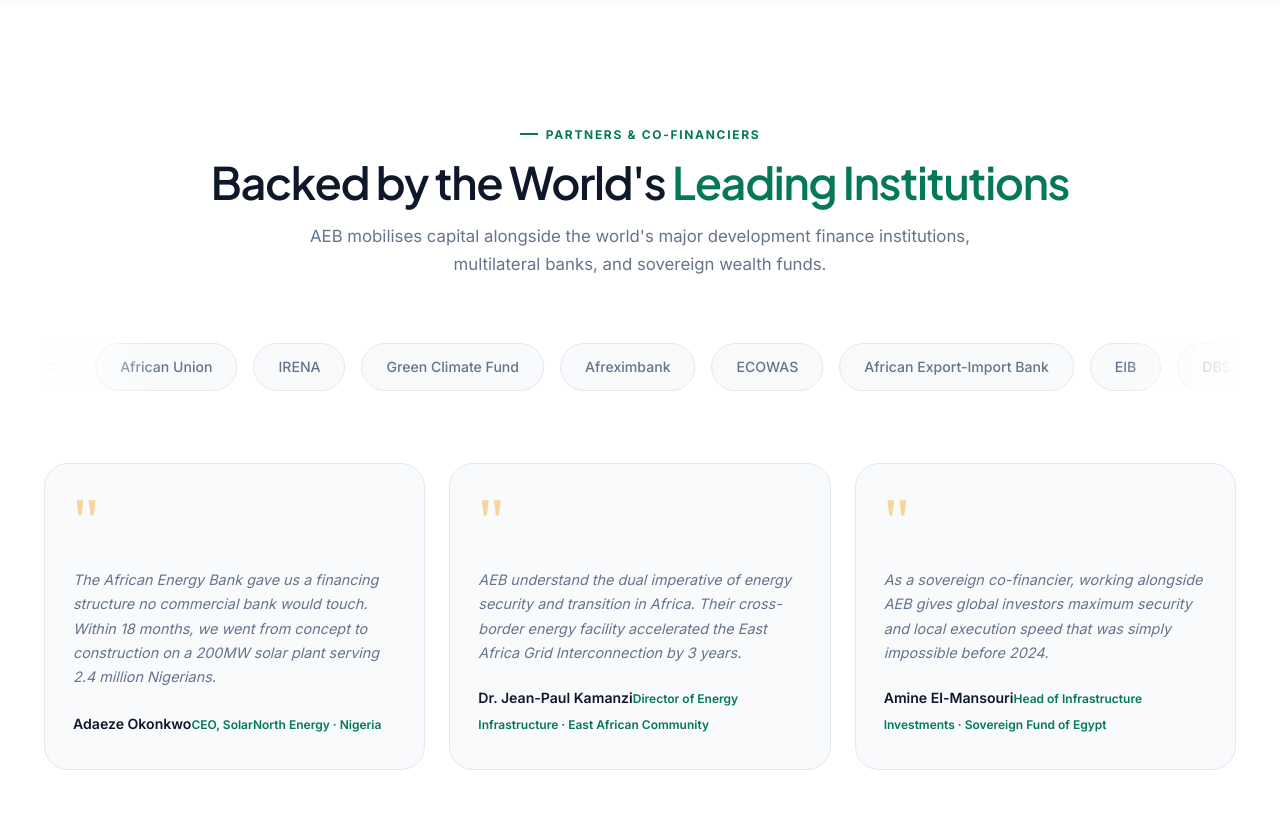
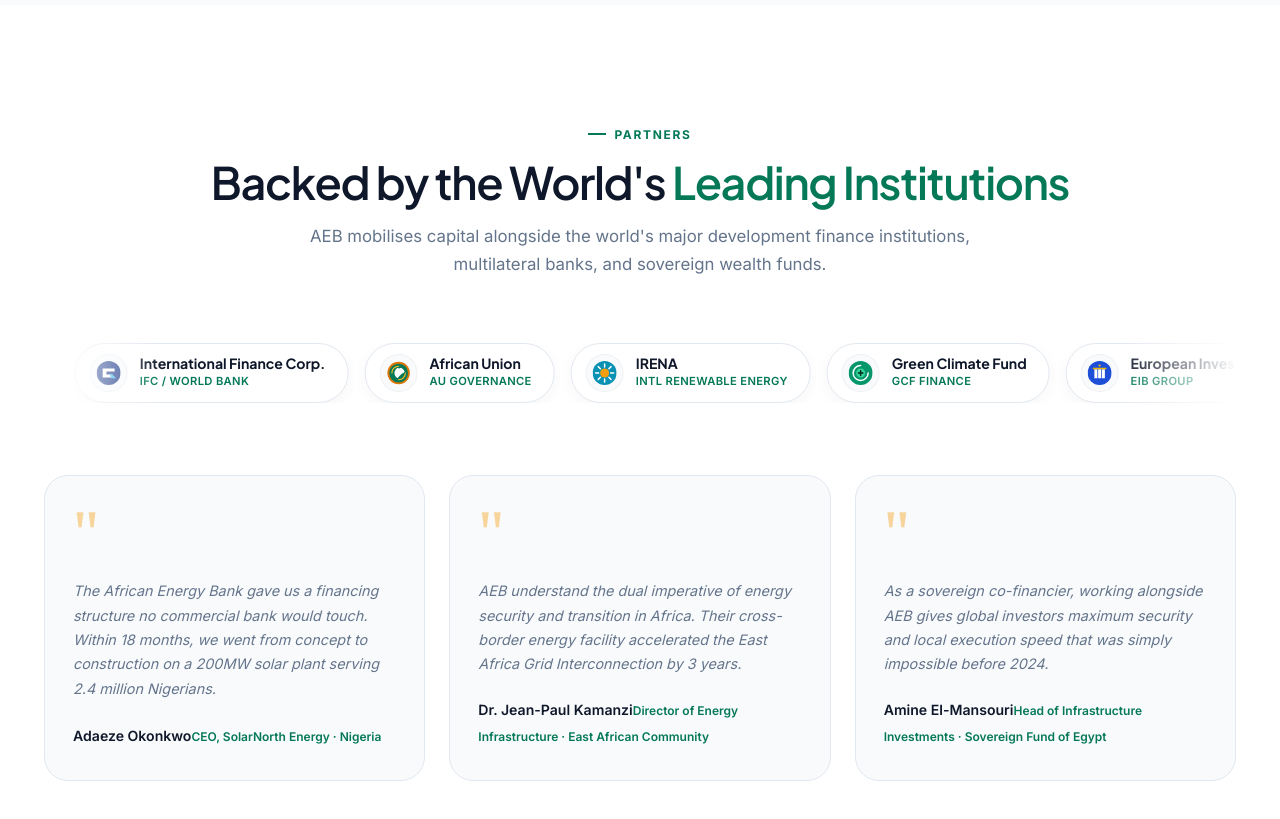
Before and after one commit to ephraim2k2/AEB, a React (Vite) app: page / in a window 1280 px wide. Shown: the part 5800-6619 px from the top of the page. Built offline with nearby package versions, Linux system fonts and the light colour scheme; a web font is replaced by a local one.

Commit message:
Upggdate project

```diff
--- a/src/components/Partners.jsx
+++ b/src/components/Partners.jsx
@@ -1,22 +1,163 @@
 import React from 'react';
 
+const partnersData = [
+  {
+    id: 'afdb',
+    name: 'African Development Bank',
+    sub: 'AfDB Group',
+    logo: (
+      <svg width="24" height="24" viewBox="0 0 32 32" fill="none" xmlns="http://www.w3.org/2000/svg">
+        <circle cx="16" cy="16" r="15" fill="#047857" />
+        <circle cx="16" cy="16" r="12" stroke="#f59e0b" strokeWidth="1.5" strokeDasharray="3 2" />
+        <path d="M15 8C12 9.5 9.5 12 9 16C8.5 20 10.5 23.5 14.5 25C15.5 22 17 19.5 19.5 18C22 16.5 24 16 25 15C24.5 12 22.5 9.5 19.5 8.5C18 9.5 16.5 10.5 15 8Z" fill="#ffffff" />
+        <circle cx="20" cy="12" r="2" fill="#f59e0b" />
+      </svg>
+    ),
+  },
+  {
+    id: 'afreximbank',
+    name: 'Afreximbank',
+    sub: 'African Export-Import Bank',
+    logo: (
+      <svg width="24" height="24" viewBox="0 0 32 32" fill="none" xmlns="http://www.w3.org/2000/svg">
+        <rect width="32" height="32" rx="16" fill="#022c1e" />
+        <path d="M16 4L20.5 11.5L29 16L20.5 20.5L16 28L11.5 20.5L3 16L11.5 11.5L16 4Z" fill="#059669" />
+        <path d="M16 8L18.8 13.2L24 16L18.8 18.8L16 24L13.2 18.8L8 16L13.2 13.2L16 8Z" fill="#fbbf24" />
+        <circle cx="16" cy="16" r="3" fill="#ffffff" />
+      </svg>
+    ),
+  },
+  {
+    id: 'worldbank',
+    name: 'World Bank Group',
+    sub: 'IBRD • IDA • IFC',
+    logo: (
+      <svg width="24" height="24" viewBox="0 0 32 32" fill="none" xmlns="http://www.w3.org/2000/svg">
+        <circle cx="16" cy="16" r="15" fill="#0284c7" />
+        <circle cx="16" cy="16" r="11" stroke="#ffffff" strokeWidth="1.5" />
+        <ellipse cx="16" cy="16" rx="6" ry="11" stroke="#ffffff" strokeWidth="1.2" />
+        <line x1="5" y1="16" x2="27" y2="16" stroke="#ffffff" strokeWidth="1.5" />
+        <line x1="7" y1="11" x2="25" y2="11" stroke="#ffffff" strokeWidth="1" />
+        <line x1="7" y1="21" x2="25" y2="21" stroke="#ffffff" strokeWidth="1" />
+      </svg>
+    ),
+  },
+  {
+    id: 'ifc',
+    name: 'International Finance Corp.',
+    sub: 'IFC / World Bank',
+    logo: (
+      <svg width="24" height="24" viewBox="0 0 32 32" fill="none" xmlns="http://www.w3.org/2000/svg">
+        <rect width="32" height="32" rx="16" fill="#1e3a8a" />
+        <path d="M8 10H24V14H13V18H21V22H8V10Z" fill="#ffffff" />
+        <path d="M21 18L26 23H20L17 18H21Z" fill="#38bdf8" />
+      </svg>
+    ),
+  },
+  {
+    id: 'au',
+    name: 'African Union',
+    sub: 'AU Governance',
+    logo: (
+      <svg width="24" height="24" viewBox="0 0 32 32" fill="none" xmlns="http://www.w3.org/2000/svg">
+        <circle cx="16" cy="16" r="15" fill="#d97706" />
+        <circle cx="16" cy="16" r="12.5" fill="#047857" />
+        <path d="M15 9C13 10 11 12 10.5 15C10 18 11.5 21 14.5 23C16 21 17.5 19 19.5 17.5C21.5 16 23 15.5 24 14.5C23.5 12 21.5 10 19 9C17.5 10 16 10.5 15 9Z" fill="#ffffff" />
+        <path d="M7 16C7 11 11 7 16 7" stroke="#fbbf24" strokeWidth="1.5" strokeLinecap="round" />
+        <path d="M25 16C25 21 21 25 16 25" stroke="#fbbf24" strokeWidth="1.5" strokeLinecap="round" />
+      </svg>
+    ),
+  },
+  {
+    id: 'irena',
+    name: 'IRENA',
+    sub: 'Intl Renewable Energy',
+    logo: (
+      <svg width="24" height="24" viewBox="0 0 32 32" fill="none" xmlns="http://www.w3.org/2000/svg">
+        <rect width="32" height="32" rx="16" fill="#0891b2" />
+        <circle cx="16" cy="16" r="6" fill="#f59e0b" />
+        <path d="M16 4V8M16 24V28M4 16H8M24 16H28M7.5 7.5L10.3 10.3M21.7 21.7L24.5 24.5M7.5 24.5L10.3 21.7M21.7 10.3L24.5 7.5" stroke="#ffffff" strokeWidth="2" strokeLinecap="round" />
+      </svg>
+    ),
+  },
+  {
+    id: 'gcf',
+    name: 'Green Climate Fund',
+    sub: 'GCF Finance',
+    logo: (
+      <svg width="24" height="24" viewBox="0 0 32 32" fill="none" xmlns="http://www.w3.org/2000/svg">
+        <rect width="32" height="32" rx="16" fill="#059669" />
+        <path d="M16 6C10.5 6 6 10.5 6 16C6 21.5 10.5 26 16 26C21.5 26 26 21.5 26 16" stroke="#ffffff" strokeWidth="2" strokeLinecap="round" />
+        <path d="M16 10C12.7 10 10 12.7 10 16C10 19.3 12.7 22 16 22C19.3 22 22 19.3 22 16C22 12.7 19.3 10 16 10Z" fill="#34d399" />
+        <path d="M16 13V19M13 16H19" stroke="#022c1e" strokeWidth="2" strokeLinecap="round" />
+      </svg>
+    ),
+  },
+  {
+    id: 'eib',
+    name: 'European Investment Bank',
+    sub: 'EIB Group',
+    logo: (
+      <svg width="24" height="24" viewBox="0 0 32 32" fill="none" xmlns="http://www.w3.org/2000/svg">
+        <rect width="32" height="32" rx="16" fill="#1d4ed8" />
+        <path d="M9 23V11H13V23H9ZM14 23V11H18V23H14ZM19 23V11H23V23H19Z" fill="#ffffff" />
+        <path d="M7 9H25V11H7V9Z" fill="#eab308" />
+        <circle cx="16" cy="6" r="1.5" fill="#eab308" />
+      </svg>
+    ),
+  },
+  {
+    id: 'dbsa',
+    name: 'DBSA',
+    sub: 'Dev Bank of Southern Africa',
+    logo: (
+      <svg width="24" height="24" viewBox="0 0 32 32" fill="none" xmlns="http://www.w3.org/2000/svg">
+        <rect width="32" height="32" rx="16" fill="#0f766e" />
+        <path d="M16 6L25 12V24L16 28L7 24V12L16 6Z" fill="#0d9488" stroke="#ffffff" strokeWidth="1.5" />
+        <circle cx="16" cy="16" r="4" fill="#f59e0b" />
+      </svg>
+    ),
+  },
+  {
+    id: 'kfw',
+    name: 'KfW Entwicklungsbank',
+    sub: 'KfW Germany',
+    logo: (
+      <svg width="24" height="24" viewBox="0 0 32 32" fill="none" xmlns="http://www.w3.org/2000/svg">
+        <rect width="32" height="32" rx="16" fill="#b91c1c" />
+        <path d="M8 8H14V24H8V8Z" fill="#ffffff" />
+        <path d="M14 16L22 8H25L17 16L25 24H22L14 16Z" fill="#ffffff" />
+      </svg>
+    ),
+  },
+  {
+    id: 'usaid',
+    name: 'USAID Power Africa',
+    sub: 'Power Africa Initiative',
+    logo: (
+      <svg width="24" height="24" viewBox="0 0 32 32" fill="none" xmlns="http://www.w3.org/2000/svg">
+        <rect width="32" height="32" rx="16" fill="#1e3a8a" />
+        <path d="M16 5L24 10V22L16 27L8 22V10L16 5Z" fill="#b91c1c" />
+        <path d="M16 8L22 12V20L16 24L10 20V12L16 8Z" fill="#ffffff" />
+        <path d="M16 11L17.5 14H20.5L18 16L19 19L16 17.2L13 19L14 16L11.5 14H14.5L16 11Z" fill="#1e3a8a" />
+      </svg>
+    ),
+  },
+  {
+    id: 'ebid',
+    name: 'ECOWAS Bank (EBID)',
+    sub: 'West Africa Dev Bank',
+    logo: (
+      <svg width="24" height="24" viewBox="0 0 32 32" fill="none" xmlns="http://www.w3.org/2000/svg">
+        <rect width="32" height="32" rx="16" fill="#047857" />
+        <circle cx="16" cy="16" r="10" stroke="#f59e0b" strokeWidth="2" />
+        <polygon points="16,8 18.5,13 24,13.8 20,17.7 21,23 16,20.3 11,23 12,17.7 8,13.8 13.5,13" fill="#ffffff" />
+      </svg>
+    ),
+  },
+];
+
 export default function Partners() {
-  const partnerNames = [
-    'African Development Bank',
-    'World Bank Group',
-    'IFC',
-    'African Union',
-    'IRENA',
-    'Green Climate Fund',
-    'Afreximbank',
-    'ECOWAS',
-    'African Export-Import Bank',
-    'EIB',
-    'DBSA',
-    'KfW',
-    'USAID',
-  ];
-
   const testimonials = [
     {
       quote:
@@ -42,7 +183,7 @@
     <section className="section section--partners" id="partners">
       <div className="container">
         <div className="section-header" id="partners-header">
-          <span className="section-label">Partners &amp; Co-financiers</span>
+          <span className="section-label">Partners</span>
           <h2 className="section-title">
             Backed by the World's <span className="gradient-text">Leading Institutions</span>
           </h2>
@@ -51,19 +192,27 @@
           </p>
         </div>
 
-        {/* Partners Marquee */}
+        {/* Partners Logo Marquee */}
         <div className="partners-marquee-wrap">
           <div className="partners-track">
-            {partnerNames.map((name, i) => (
-              <span className="partner-badge" key={`orig-${i}`}>
-                {name}
-              </span>
+            {partnersData.map((partner, i) => (
+              <div className="partner-logo-card" key={`orig-${partner.id}-${i}`}>
+                <div className="partner-logo-icon">{partner.logo}</div>
+                <div className="partner-logo-info">
+                  <span className="partner-logo-name">{partner.name}</span>
+                  <span className="partner-logo-sub">{partner.sub}</span>
+                </div>
+              </div>
             ))}
-            {/* Duplicated for infinite smooth CSS marquee */}
-            {partnerNames.map((name, i) => (
-              <span className="partner-badge" key={`dup-${i}`}>
-                {name}
-              </span>
+            {/* Duplicated for smooth infinite CSS marquee loop */}
+            {partnersData.map((partner, i) => (
+              <div className="partner-logo-card" key={`dup-${partner.id}-${i}`}>
+                <div className="partner-logo-icon">{partner.logo}</div>
+                <div className="partner-logo-info">
+                  <span className="partner-logo-name">{partner.name}</span>
+                  <span className="partner-logo-sub">{partner.sub}</span>
+                </div>
+              </div>
             ))}
           </div>
         </div>
--- a/src/index.css
+++ b/src/index.css
@@ -1661,6 +1661,60 @@
   flex-shrink: 0;
 }
 
+.partner-logo-card {
+  display: flex;
+  align-items: center;
+  gap: 12px;
+  padding: 10px 22px 10px 14px;
+  background: #ffffff;
+  border: 1px solid var(--color-border);
+  border-radius: var(--radius-pill);
+  box-shadow: 0 4px 16px rgba(0, 0, 0, 0.04);
+  white-space: nowrap;
+  flex-shrink: 0;
+  transition: all 0.25s ease;
+  cursor: pointer;
+}
+
+.partner-logo-card:hover {
+  transform: translateY(-2px);
+  border-color: var(--color-emerald-main);
+  box-shadow: 0 10px 25px rgba(4, 120, 87, 0.12);
+}
+
+.partner-logo-icon {
+  width: 38px;
+  height: 38px;
+  border-radius: 50%;
+  display: flex;
+  align-items: center;
+  justify-content: center;
+  background: var(--color-bg);
+  border: 1px solid rgba(0, 0, 0, 0.04);
+  flex-shrink: 0;
+}
+
+.partner-logo-info {
+  display: flex;
+  flex-direction: column;
+}
+
+.partner-logo-name {
+  font-family: var(--font-display);
+  font-size: 0.88rem;
+  font-weight: 700;
+  color: var(--color-text-dark);
+  line-height: 1.25;
+}
+
+.partner-logo-sub {
+  font-size: 0.7rem;
+  font-weight: 600;
+  color: var(--color-emerald-main);
+  letter-spacing: 0.03em;
+  text-transform: uppercase;
+}
+
 .testimonials-grid {
   display: grid;
   grid-template-columns: repeat(3, 1fr);
@@ -1890,9 +1944,15 @@
   margin: 16px 0 20px 0;
 }
 
+.page-hero-title .gradient-text {
+  color: #ffffff;
+  background: none;
+  -webkit-text-fill-color: initial;
+}
+
 .page-hero-subtitle {
   font-size: 1.15rem;
-  color: rgba(255, 255, 255, 0.85);
+  color: rgba(255, 255, 255, 0.9);
   line-height: 1.65;
   margin-bottom: 36px;
   max-width: 620px;
@@ -1919,7 +1979,7 @@
   }
 }
 
-/* Careers Page */
+/* Careers & Dedicated Page Heroes */
 .hero-stats-row {
   display: flex;
   gap: 40px;
@@ -1936,14 +1996,15 @@
   font-family: var(--font-display);
   font-size: 2.2rem;
   font-weight: 600;
-  color: var(--color-emerald-main);
+  color: #ffffff;
   line-height: 1;
 }
 
 .stat-desc {
   font-size: 0.8rem;
   font-weight: 600;
-  color: var(--color-text-muted);
+  color: #ffffff;
+  opacity: 0.9;
   text-transform: uppercase;
   letter-spacing: 0.08em;
   margin-top: 4px;
--- a/src/pages/AboutPage.jsx
+++ b/src/pages/AboutPage.jsx
@@ -74,9 +74,9 @@
                   <ArrowRight size={14} color="#ffffff" />
                 </div>
               </a>
-              <button onClick={() => onNavigate && onNavigate('contact')} className="btn--pill-secondary">
+              {/* { <button onClick={() => onNavigate && onNavigate('contact')} className="btn--pill-secondary">
                 <span>Contact Secretariat</span>
-              </button>
+              </button> } */}
             </div>
           </div>
         </div>
```
